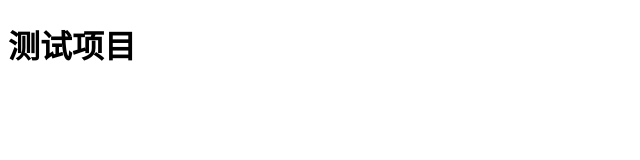
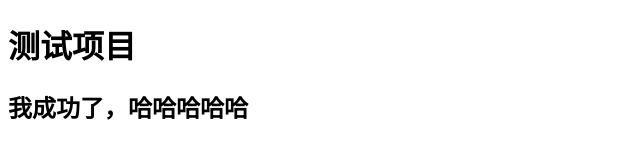
Before and after one commit to geyan-one/newApp, a plain HTML site: page index.html in a window 1280 px wide. Shown: the whole page, without its empty margins (0-640 px from the left). Drawn offline with Linux system fonts and the light colour scheme.

Commit message:
添加了h2标签

```diff
--- a/index.html
+++ b/index.html
@@ -7,5 +7,6 @@
 </head>
 <body>
     <h1>测试项目</h1>
+    <h2>我成功了，哈哈哈哈哈</h2>
 </body>
 </html>
```
Also changed, not shown: 1 other file.
